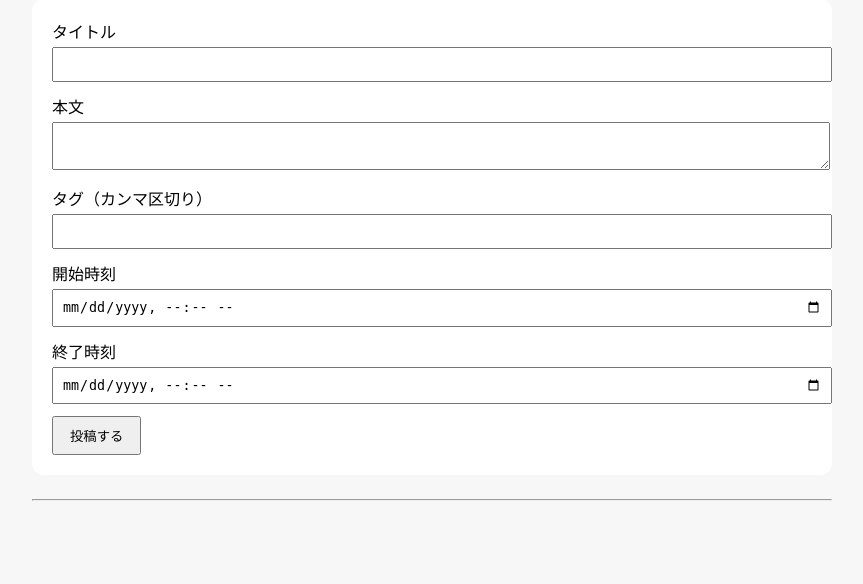
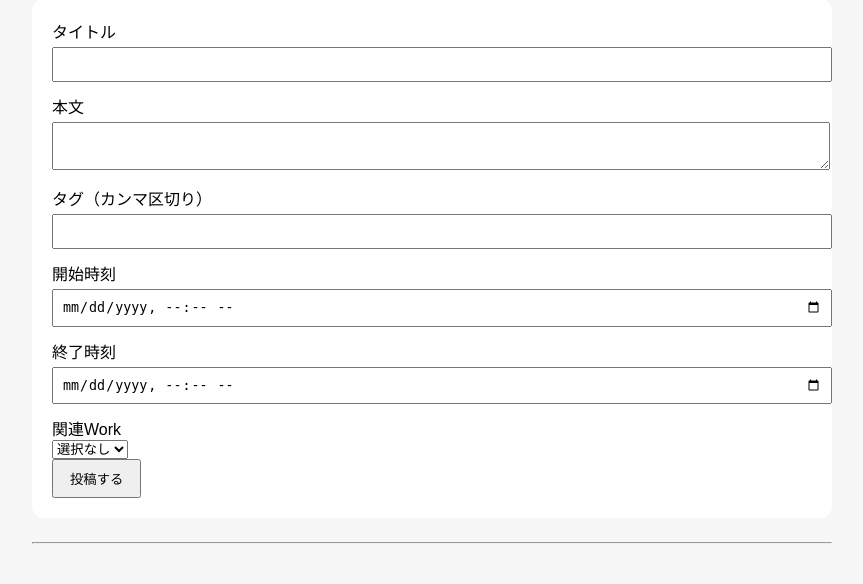
Before and after one commit to ki-hi-ro/freelance-blog, a FastAPI app: page /posts-page in a window 1280 px wide. Shown: the part 216-800 px from the top of the page, without its empty margins (208-1071 px from the left). Run offline with FastAPI, Linux system fonts and the light colour scheme.

Commit message:
postの関連workを追加できるようにした

```diff
--- a/app/main.py
+++ b/app/main.py
@@ -41,11 +41,15 @@ def read_root():
 @app.get("/posts-page")
 def posts_page(request: Request, db: Session = Depends(get_db)):
     posts = db.query(models.Post).all()
+    works = db.query(models.Work).all()
+
+    for post in posts:
+        post.content = markdown.markdown(post.content)
 
     return templates.TemplateResponse(
         request,
         "posts.html",
-        {"posts": posts}
+        {"posts": posts, "works": works}
     )
 
 @app.post("/posts-page")
@@ -55,6 +59,7 @@ def create_post_from_page(
     tags: str = Form(""),
     start_time: str = Form(...),
     end_time: str = Form(...),
+    work_id: int | None = Form(None),
     db: Session = Depends(get_db),
 ):
     start_dt = datetime.fromisoformat(start_time)
@@ -68,7 +73,10 @@ def create_post_from_page(
         title=title,
         content=content,
         tags=tags,
+        start_time=start_dt,
+        end_time=end_dt,
         work_time_minutes=work_time_minutes,
+        work_id=work_id,
     )
 
     db.add(new_post)
--- a/app/templates/posts.html
+++ b/app/templates/posts.html
@@ -37,6 +37,16 @@
         <input type="datetime-local" name="end_time">
     </div>
 
+    <div>
+    <label>関連Work</label><br>
+    <select name="work_id">
+        <option value="">選択なし</option>
+        {% for work in works %}
+        <option value="{{ work.id }}">{{ work.title }}</option>
+        {% endfor %}
+    </select>
+    </div>
+
     <button type="submit">投稿する</button>
     </form>
 
```
Also changed, not shown: blog.db.
